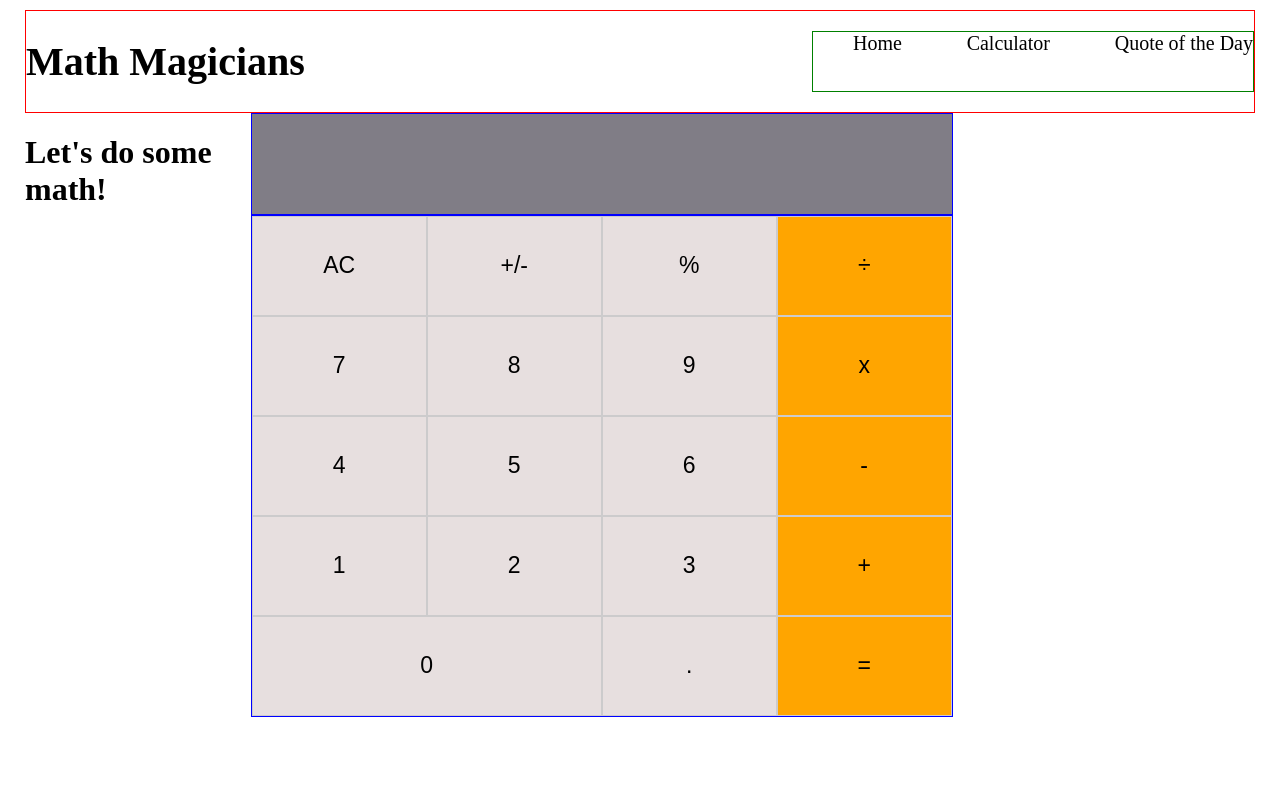
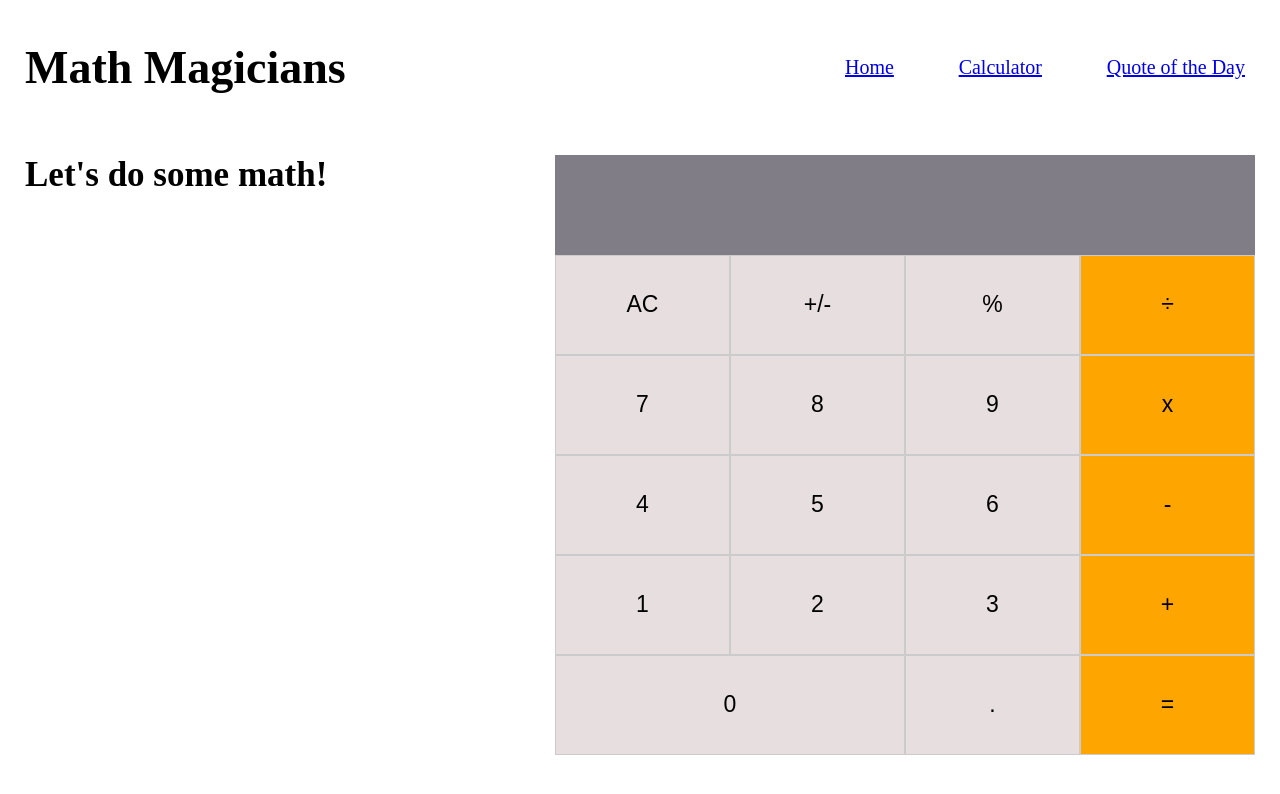
Before and after one commit to Milypm/calculator-app, a React (Create React App) app: page /calculator in a window 1280 px wide. Shown: the top 794 px of the page. Built offline with nearby package versions, Linux system fonts and the light colour scheme.

Commit message:
Import and add 'Link' element to Navbar list elemtns

```diff
--- a/src/components/App.js
+++ b/src/components/App.js
@@ -18,13 +18,7 @@ const App = () => {
 
   return (
     <>
-      <div style={{
-        display: 'flex',
-        flexDirection: 'column',
-        alignItems: 'space-between',
-        width: '100%',
-      }}
-      >
+      <div>
         <Display value={next} />
         <ButtonPanel clickHandler={handleClick} />
       </div>
--- a/src/components/Calculator.js
+++ b/src/components/Calculator.js
@@ -7,7 +7,7 @@ const Calculator = () => (
   <div className="first-div">
     <Navbar />
     <div className="calc-div">
-      <h1>Let&apos;s do some math!</h1>
+      <h2 className="calc-h2">Let&apos;s do some math!</h2>
       <App />
     </div>
   </div>
--- a/src/components/Home.js
+++ b/src/components/Home.js
@@ -5,7 +5,7 @@ import '../style/style.css';
 const Home = () => (
   <div className="first-div">
     <Navbar />
-    <h3>Welcome to our page!</h3>
+    <h2 className="home-h2">Welcome to our page!</h2>
     <p>
       Lorem ipsum dolor sit amet, consectetur adipisicing elit, sed do eiusmod
       tempor incididunt ut labore et dolore magna aliqua. Ut
--- a/src/components/Navbar.js
+++ b/src/components/Navbar.js
@@ -1,13 +1,14 @@
 import React from 'react';
+import { Link } from 'react-router-dom';
 import '../style/style.css';
 
 const Navbar = () => (
   <div className="header-navbar">
     <h1>Math Magicians</h1>
     <ul className="nav-ul">
-      <li>Home</li>
-      <li>Calculator</li>
-      <li>Quote of the Day</li>
+      <li><Link to="/">Home</Link></li>
+      <li><Link to="/calculator">Calculator</Link></li>
+      <li><Link to="/quote-of-the-day">Quote of the Day</Link></li>
     </ul>
   </div>
 );
--- a/src/components/Quote.js
+++ b/src/components/Quote.js
@@ -5,7 +5,10 @@ import '../style/style.css';
 const Quote = () => (
   <div className="first-div">
     <Navbar />
-    <h1>Hello this is Quote of the Day!</h1>
+    <h2 className="quote-h2">
+      Mathematics is not about numbers, equations, computations,
+      or algorithms: it is about understanding. –William Paul Thurston
+    </h2>
   </div>
 );
 
--- a/src/style/style.css
+++ b/src/style/style.css
@@ -12,11 +12,23 @@ body {
   padding: 10px 25px;
 }
 
+.home-h2,
+.calc-h2,
+.quote-h2 {
+  font-size: 35px;
+  margin-top: 0;
+}
+
+.quote-h2 {
+  width: 90%;
+  margin: 100px auto;
+}
+
 .header-navbar {
   display: flex;
   justify-content: space-between;
-  font-size: 20px;
-  border: 1px solid red;
+  align-items: center;
+  font-size: 23px;
 }
 
 .nav-ul {
@@ -24,12 +36,14 @@ body {
   display: flex;
   justify-content: space-between;
   list-style: none;
-  border: 1px solid green;
   font-size: 20px;
+  margin-right: 10px;
 }
 
 .calc-div {
+  margin-top: 30px;
   display: flex;
+  justify-content: space-between;
 }
 
 .calc-container {
@@ -37,7 +51,6 @@ body {
   margin: auto;
   font-size: 35px;
   font-family: 'Segoe UI', Tahoma, Geneva, Verdana, sans-serif;
-  border: 1px solid blue;
 }
 
 .display-container {
```
